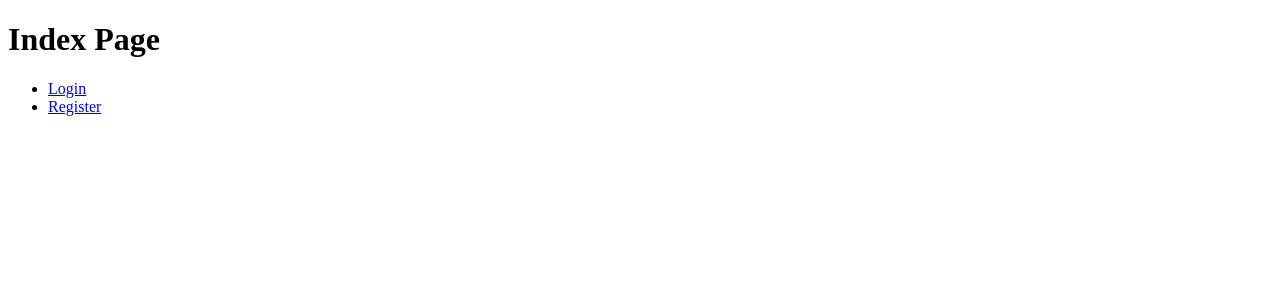
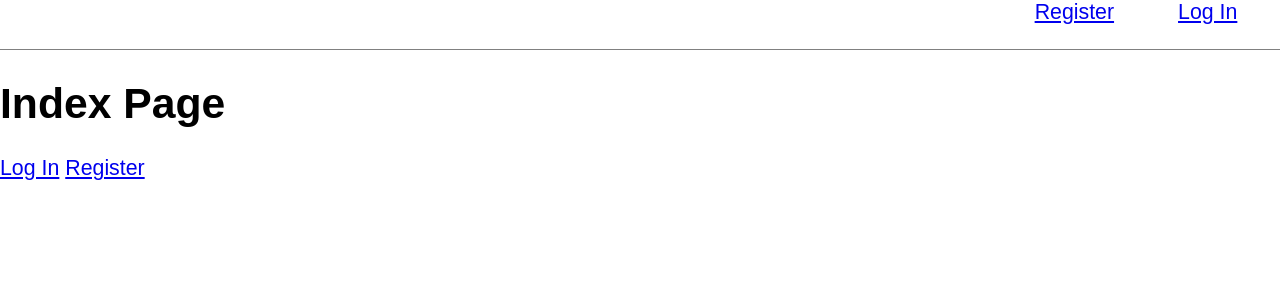
Before and after one commit to Lpitt2/Todo, a Django app: page / in a window 1280 px wide. Shown: the top 300 px of the page. Run offline with Django 4.2, Linux system fonts and the light colour scheme.

Commit message:
Added initial styling for page layout and navigation.

```diff
--- /dev/null
+++ b/Todo/agenda/static/basic_light.css
@@ -0,0 +1,20 @@
+@import "./basic_light/layouts/page_layout.css";
+@import "./basic_light/layouts/block_layout.css";
+@import "./basic_light/layouts/form_layout.css";
+
+@import "./basic_light/elements/buttons.css";
+@import "./basic_light/elements/navigation.css";
+
+html, body {
+
+  /* Structure */
+  position: absolute;
+  padding: 0px;
+  margin: 0px;
+  inset: 0px 0px 0px 0px;
+
+  /* Font */
+  font-family: sans-serif;
+  font-size: 16pt;
+
+}
--- /dev/null
+++ b/Todo/agenda/static/basic_light/elements/buttons.css
@@ -0,0 +1,16 @@
+/*
+
+  This file contains the definitions for button styling.
+
+  Buttons have a range of styling options. Considerations include forground
+  and background color, border styling, and reaction to events such as hover
+  and click. Generally, button styling is class-based where a button's use is
+  what defines its styling.
+
+*/
+
+button {
+
+  border-radius: 5px;
+
+}
--- /dev/null
+++ b/Todo/agenda/static/basic_light/elements/navigation.css
@@ -0,0 +1,57 @@
+/*
+
+  This file contains the defintions for navigation elements.
+
+  The navigation element (nav) is used for providing a menu system for a
+  website. Navigation elements will be located at the top of the page and
+  follow a general list structure whereby links flow from left to right. There
+  are some links that exist on the right side; however, most follow the flow
+  structure.
+
+*/
+
+nav {
+
+  /* Structure */
+  display: flex;
+  flex-direction: row;
+
+  /* Border */
+  border-bottom: 1px solid grey;
+
+}
+
+/* Left Navigation Menu */
+nav > .left-menu {
+
+  display: flex;
+  flex-direction: row;
+
+  flex: 1;
+
+}
+
+.left-menu > * {
+
+  margin-left: 2em;
+  margin-right: 1em;
+
+}
+
+/* Right Navigation Menu */
+
+nav > .right-menu {
+
+  display: flex;
+  flex-direction: row-reverse;
+
+  flex: 1;
+
+}
+
+.right-menu > * {
+
+  margin-left: 1em;
+  margin-right: 2em;
+
+}
--- /dev/null
+++ b/Todo/agenda/static/basic_light/layouts/page_layout.css
@@ -0,0 +1,43 @@
+/*
+
+  This file contains the definitions for the page layout.
+
+  The page layout is a webpage layout following the general structure seen in
+  most other websites. There is a navigation bar on the top followed by the
+  main content area and a footer situated at the bottom of the page.
+
+*/
+
+.layout-page {
+
+  display: grid;
+
+  grid-template-rows: 50px auto 100px;
+
+}
+
+/* Layout Sections */
+
+.layout-page > .layout-page-header {
+
+  /* Layout location */
+  grid-row-start: 1;
+  grid-row-end: 1;
+
+}
+
+.layout-page > .layout-page-content {
+
+  /* Layout location */
+  grid-row-start: 2;
+  grid-row-end: 2;
+
+}
+
+.layout-page > .layout-page-footer {
+
+  /* Layout location */
+  grid-row-start: 3;
+  grid-row-end: 3;
+
+}
--- a/Todo/agenda/templates/agenda/base/main_page.html
+++ b/Todo/agenda/templates/agenda/base/main_page.html
@@ -1,18 +1,34 @@
 <!DOCTYPE html>
+
+{% load static %}
 
 <html lang="en-US">
   <head>
     <title>Agenda - {% block title %}{% endblock %}</title>
     {% block metadata %}{% endblock %}
+    <link rel="stylesheet" href="{% static 'basic_light.css' %}">
   </head>
-  <body>
+  <body class="layout-page">
 
     <!--Navigation.-->
-    <nav>
+    <nav class="layout-page-header">
+
+      <div class="left-menu">
 
 
 
+      </div>
+
+      <div class="right-menu">
+        <a href="{% url 'login' %}">Log In</a>
+        <a href="{% url 'register' %}">Register</a>
+      </div>
+
     </nav>
+
+    {% block content %}{% endblock %}
+
+    <div class="layout-page-footer"></div>
 
   </body>
 </html>
--- a/Todo/agenda/templates/agenda/index.html
+++ b/Todo/agenda/templates/agenda/index.html
@@ -1,18 +1,11 @@
-<!DOCTYPE html>
+{% extends './base/main_page.html' %}
 
-<html lang="en-US">
-  <head>
-    <title>Agenda</title>
-  </head>
-  <body>
-    <h1>Index Page</h1>
-    <ul>
-      <li>
-        <a href="{% url 'login' %}">Login</a>
-      </li>
-      <li>
-        <a href="{% url 'register' %}">Register</a>
-      </li>
-    </ul>
-  </body>
-</html>
+{% block metadata %}{% endblock %}
+
+{% block content %}
+<div class="layout-page-content">  <h1>Index Page</h1>
+
+  <a href="{% url 'login' %}">Log In</a>
+  <a href="{% url 'register' %}">Register</a>
+</div>
+{% endblock %}
```
Also changed, not shown: Todo/agenda/static/basic_light/layouts/block_layout.css (added), Todo/agenda/static/basic_light/layouts/form_layout.css (added).
